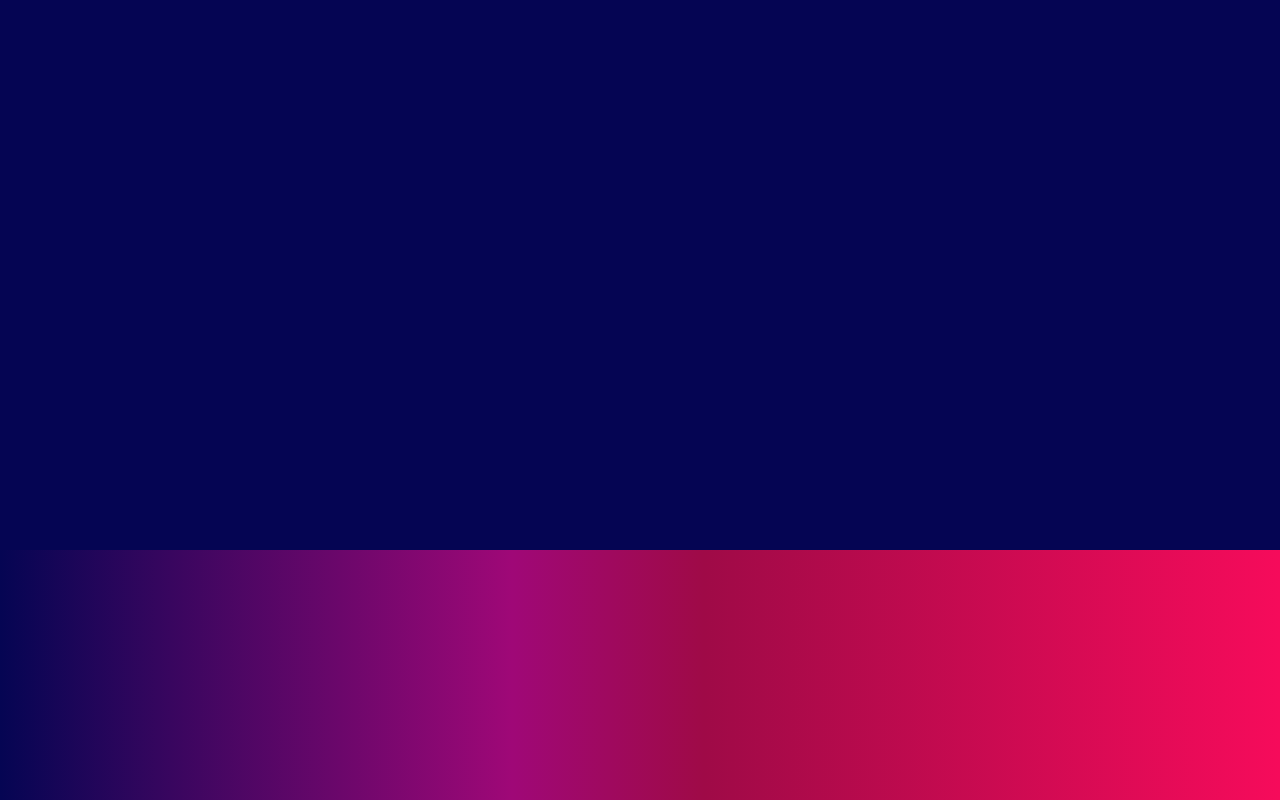
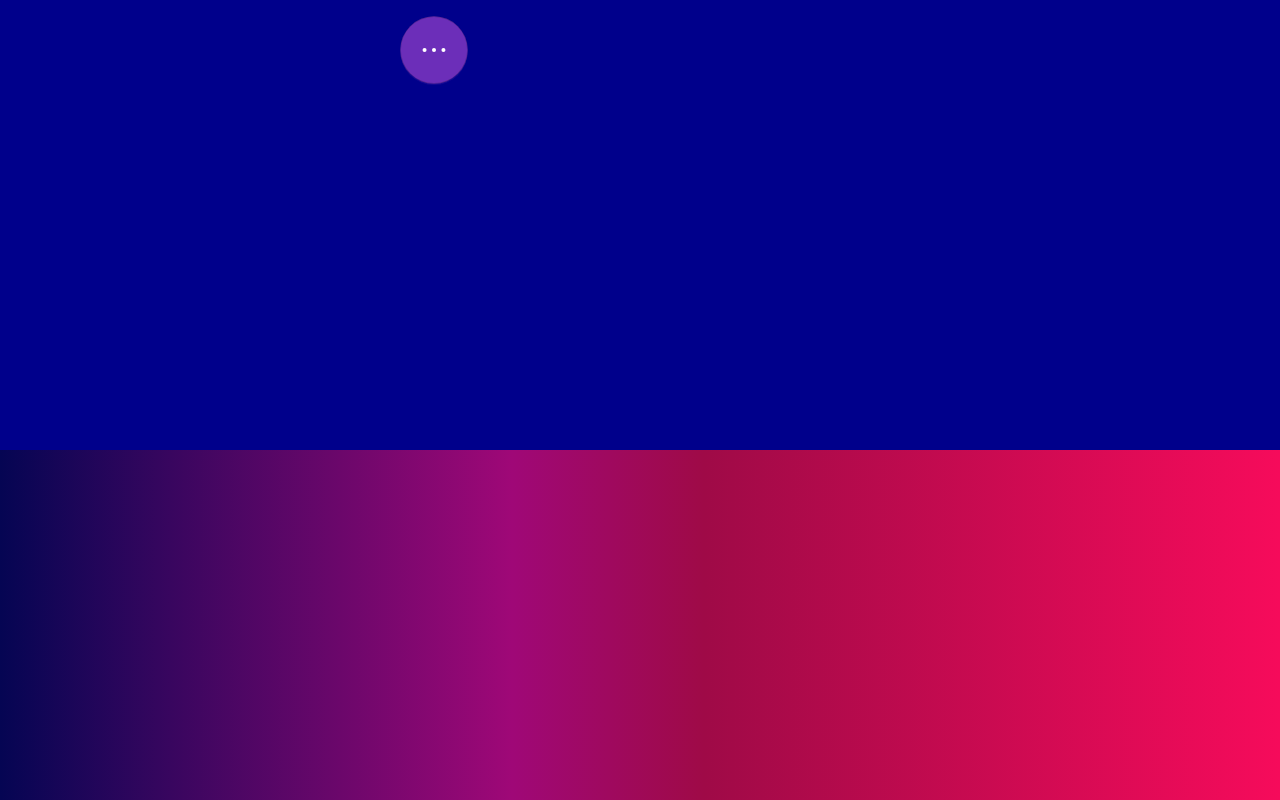
Before and after one commit to stitt1am/projetx, a React (Create React App) app: page / in a window 1280 px wide. Built offline with nearby package versions, Linux system fonts and the light colour scheme.

Commit message:
added round navigation

```diff
--- a/package.json
+++ b/package.json
@@ -8,6 +8,7 @@
     "react": "^16.6.0",
     "react-dom": "^16.6.0",
     "react-motion": "^0.5.2",
+    "react-props-noop": "^1.0.0",
     "react-redux": "^6.0.0",
     "react-responsive-music-player": "^0.3.0",
     "react-router": "^4.3.1",
--- a/src/components/Navigation/Navigation.js
+++ b/src/components/Navigation/Navigation.js
@@ -5,13 +5,13 @@ import {Motion, StaggeredMotion, spring} from 'react-motion';
 
 import PropTypes from 'prop-types';
 
-// const { noop } = _;
-const config = { stiffness: 140, damping: 14 };
-const toCSS = (scale) => ({ transform: `scale3d(${scale}, ${scale}, ${scale})` });
-// const toCSS = (rotateX) => ({ transform: `rotateX: ${rotateX}deg` });
 
+const iconArrayOne = [1, 2, 3];
+const iconArrayTwo = [1, 2, 3].reverse();
 const tooltipArrayOne = ['One', 'Two', 'Three'];
-const Button = (props) => <button className={cx('button', props.className)} style={props.style} onClick={props.onClick}>{props.children}</button>;
+const tooltipArrayTwo = ['One', 'Two', 'Three'].reverse();
+
+const Button = (props) => <button className="button" style={props.style} onClick={props.onClick }>{props.children}</button>;
 const ButtonGroup = (props) => <div className="button-group" style={props.style}>{props.children}</div>;
 const Tooltip = (props) => <span className="tooltip">{props.text}</span>;
 
@@ -24,13 +24,10 @@ class Navigation extends Component {
             active: false,
         }
 
-        this.onClick = this.onClick.bind(this);
+        this._onClick = this._onClick.bind(this);
     }
 
-
-
-
-    onClick() {
+    _onClick() {
         this.setState({
             active: !this.state.active
         });
@@ -39,53 +36,95 @@ class Navigation extends Component {
     render() {
         return (
             <div className="container">
-                {/*<Motion*/}
-                {/*defaultStyle={{ scale: 0 }}*/}
-                {/*style={{ scale: spring(1, config) }}>*/}
-                {/*{*/}
+                <ButtonGroup>
+                    <StaggeredMotion
+                        defaultStyles={[
+                            { x: -45, o: 0 },
+                            { x: -45, o: 0 },
+                            { x: -45, o: 0 },
+                        ]}
+                        styles={prevInterpolatedStyles => prevInterpolatedStyles.map((_, i) => {
+                            return i === prevInterpolatedStyles.length - 1
+                                ? {
+                                    x: spring(this.state.active ? 0 : -45, { stiffness: 330, damping: 20 }),
+                                    o: spring(this.state.active ? 1 : 0, { stiffness: 330, damping: 20 }),
+                                }
+                                : {
+                                    x: spring(prevInterpolatedStyles[i + 1].x, { stiffness: 330, damping: 20 }),
+                                    o: spring(prevInterpolatedStyles[i + 1].o, { stiffness: 330, damping: 20 }),
+                                };
+                        })}>
+                        {interpolatingStyles =>
+                            <ButtonGroup>
+                                {interpolatingStyles.map((style, i) =>
+                                    <Button
+                                        key={i}
+                                        style={{
+                                            position: 'relative',
+                                            right: style.x,
+                                            opacity: style.o,
+                                            pointerEvents: this.state.active ? 'auto' : 'none',
+                                        }}
+                                    >
+                                        <Tooltip text={tooltipArrayOne[i]} />
+                                        {iconArrayOne[i]}
+                                    </Button>
+                                )}
+                            </ButtonGroup>
+                        }
+                    </StaggeredMotion>
+                    <Motion
+                        defaultStyle={{ s: 0.675 }}
+                        style={{ s: spring(this.state.active ? 1 : 0.675, { stiffness: 330, damping: 14 }) }}>
+                        {interpolatingStyles =>
+                            <Button
+                                className="button--large"
+                                onClick={this._onClick}
+                                style={{
+                                    transform: 'scale(' + interpolatingStyles.s + ')',
+                                }}>
+                                <span className={this.state.active ? 'icon active' : 'icon'} />
+                            </Button>
+                        }
+                    </Motion>
 
-                {/*}*/}
-                {/*</Motion>*/}
-                {/*<Motion*/}
-                    {/*defaultStyle={{ scale: 0.675 }}*/}
-                    {/*style={{ scale: spring(0.675, config) }}*/}
-                {/*>*/}
-                    {/*{*/}
-
-                        {/*(value) =>*/}
-                            {/*<Button*/}
-                                {/*onClick={this.onClick}*/}
-                                {/*style={{*/}
-                                    {/*transform: 'scale(' + interpolatingStyles.s + ')',*/}
-                                {/*}}*/}
-
-                            {/*>*/}
-                                {/*<span className={this.state.active ? 'icon active' : 'icon'} />*/}
-
-                                {/*/!*<Tooltip text={tooltipArrayOne[0]}/>*!/*/}
-                            {/*</Button>*/}
-
-                        {/*// <div className="box" style={toCSS(value.scale)} />*/}
-                    {/*}*/}
-                {/*</Motion>*/}
-                <ButtonGroup>
-
-            </ButtonGroup>
-
-                <Motion
-                    defaultStyle={{rotateX: 220}}
-                    style={{rotateX: spring(0, {stiffness: 330, damping: 14})}}>
-                    {
-                        (value) => <div className="box" style={toCSS(value.rotateX)}/>
-                    }
-                </Motion>
-                <Motion
-                    defaultStyle={{rotateX: 220}}
-                    style={{rotateX: spring(0, {stiffness: 330, damping: 14})}}>
-                    {
-                        (value) => <div className="box" style={toCSS(value.rotateX)}/>
-                    }
-                </Motion>
+                    <StaggeredMotion
+                        defaultStyles={[
+                            { x: -45, o: 0 },
+                            { x: -45, o: 0 },
+                            { x: -45, o: 0 },
+                        ]}
+                        styles={prevInterpolatedStyles => prevInterpolatedStyles.map((_, i) => {
+                            return i === 0
+                                ? {
+                                    x: spring(this.state.active ? 0 : -45, { stiffness: 330, damping: 20 }),
+                                    o: spring(this.state.active ? 1 : 0, { stiffness: 330, damping: 20 }),
+                                } : {
+                                    x: spring(prevInterpolatedStyles[i - 1].x, { stiffness: 330, damping: 20 }),
+                                    o: spring(prevInterpolatedStyles[i - 1].o, { stiffness: 330, damping: 20 }),
+                                };
+                        })}
+                    >
+                        {interpolatingStyles =>
+                            <ButtonGroup>
+                                {interpolatingStyles.map((style, i) =>
+                                    <Button
+                                        key={i}
+                                        style={{
+                                            position: 'relative',
+                                            left: style.x,
+                                            opacity: style.o,
+                                            pointerEvents: this.state.active ? 'auto' : 'none',
+                                        }}
+                                    >
+                                        <Tooltip text={tooltipArrayTwo[i]} />
+                                        {iconArrayTwo[i]}
+                                    </Button>
+                                )}
+                            </ButtonGroup>
+                        }
+                    </StaggeredMotion>
+                </ButtonGroup>
             </div>
         );
     }
--- a/src/components/Navigation/Navigation.scss
+++ b/src/components/Navigation/Navigation.scss
@@ -1,22 +1,9 @@
 $accent: #6C2EB9;
+//$accent: #F1404B;
 
-
-.box{
-
-  width: 150px;
-  height: 150px;
-  background-color: aqua;
-}
-.container{
-  background: rgb(5, 5, 83);
-  width: 100%;
-  height: 550px;
-}
 
 // Used by <ButtonGroup />
 .button-group {
-
-
   display: flex;
   align-items: center;
   flex-direction: row;
@@ -24,23 +11,27 @@ $accent: #6C2EB9;
 
 }
 
+
 .button {
   position: relative;
   outline: none;
-  background-color: $accent;
-  align-items: center;
-  flex-direction: row;
-  flex-wrap: nowrap;
+  background: $accent;
+  width: 100px;
+  height: 100px;
+  border: 0;
+  border-radius: 100px;
+  box-shadow: inset 0 0 0 1px rgba(#000, 0.2), 0 2px 0 rgba($accent, 0.2);
   margin: 0 12px;
   color: #FFF;
-  height: 40px;
-  width: 40px;
   cursor: pointer;
-  border-radius: 100px;
-  box-shadow: inset 0 0 0 1px rgba(#000, 0.2), 0 2px 0 rgba($accent, 0.2);
 
 
-
+  &--large {
+    z-index: 1;
+    position: relative;
+    width: 60px;
+    height: 60px;
+  }
 
   &:hover {
     .tooltip {
@@ -50,3 +41,87 @@ $accent: #6C2EB9;
   }
 
 }
+
+.icon {
+  top: 50%;
+  left: 50%;
+  transform: translate(-50%, -50%);
+  transition: background 0.3s ease;
+
+
+  &,
+  &:before,
+  &:after {
+    position: absolute;
+    display: block;
+    background: #FFF;
+    width: 6px;
+    height: 6px;
+    border-radius: 10px;
+  }
+
+  &:before,
+  &:after {
+    content: '';
+    transition: all 100ms ease,
+    right 100ms 100ms ease,
+    left 100ms 100ms ease;
+  }
+
+  &:before {
+    left: -11px;
+    transform: translateX(-50%);
+  }
+
+  &:after {
+    right: -11px;
+    transform: translateX(50%);
+  }
+
+  &.active {
+    background: transparent;
+    transition: background 0.3s ease;
+
+    &,
+    &:before,
+    &:after {
+      height: 3px;
+    }
+
+    &:before,
+    &:after {
+      width: 20px;
+      transform-origin: 50% 50%;
+      transition: all 100ms ease,
+      width 100ms 100ms ease,
+      transform 300ms 200ms cubic-bezier(0.28, 0.55, 0.385, 1.65);
+    }
+
+    &:before {
+      left: 50%;
+      transform: translateX(-50%) rotate(45deg);
+    }
+
+    &:after {
+      right: 50%;
+      transform: translateX(50%) rotate(-45deg);
+    }
+  }
+}
+
+.container {
+  //position: absolute;
+  //top: 50%;
+  //left: 50%;
+  //display: block;
+  //align-items: center;
+  //flex-direction: row;
+  //justify-content: center;
+  //flex-wrap: nowrap;
+  //margin: 0 auto;
+  //transform-origin: center;
+  //transform: translate(-50%, -50%) scale(1, 1);
+  background-color: darkblue;
+  width: 100%;
+  height: 450px;
+}
```
Also changed, not shown: 1 other file (tests, documents, lock files or other folders).
